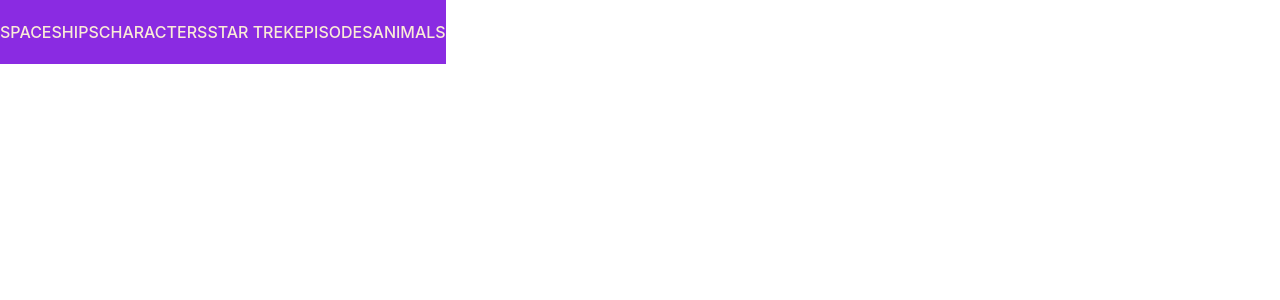
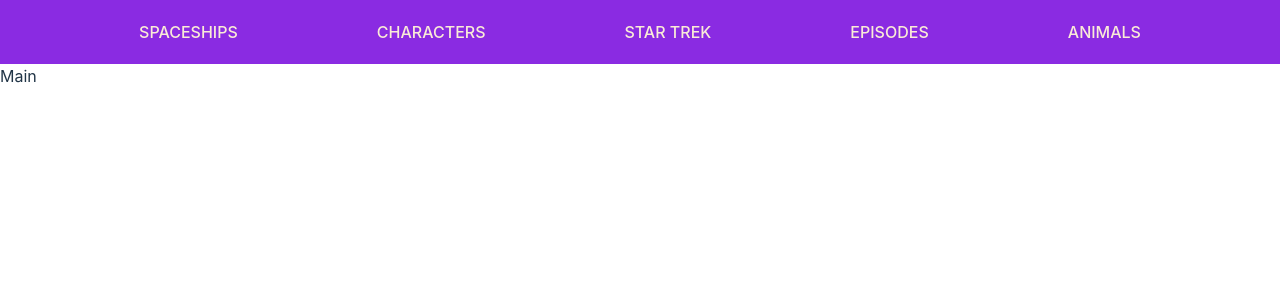
Before and after one commit to omin0uschaos/lab320.8, a React (Vite) app: page / in a window 1280 px wide. Shown: the top 300 px of the page. Built offline with nearby package versions, Linux system fonts and the light colour scheme.

Commit message:
set up axios

```diff
--- a/package.json
+++ b/package.json
@@ -10,6 +10,7 @@
     "preview": "vite preview"
   },
   "dependencies": {
+    "axios": "^1.6.7",
     "react": "^18.2.0",
     "react-dom": "^18.2.0",
     "react-router-dom": "^6.22.3"
--- a/src/App.css
+++ b/src/App.css
@@ -2,7 +2,7 @@
 }
 
 .nav{
-  width: 100%;
+  width: 100vw;
   display: flex;
   justify-content: space-evenly;
   background-color: blueviolet;
--- a/src/App.jsx
+++ b/src/App.jsx
@@ -2,6 +2,12 @@
 import NavBar from './components/NavBar'
 import './App.css'
 import { Route, Routes } from 'react-router-dom'
+import Main from './pages/Main'
+import Animals from './pages/Animals'
+import Characters from './pages/Characters'
+import Episodes from './pages/Episodes'
+import Spaceships from './pages/Spaceships'
+import NotFound from './pages/NotFound'
 
 function App() {
   const [count, setCount] = useState(0)
@@ -9,6 +15,14 @@
   return (
     <>
       <NavBar />
+      <Routes>
+        <Route path='/' element={<Main />} />
+        <Route path='/animals' element={<Animals />} />
+        <Route path='/characters' element={<Characters />} />
+        <Route path='/episodes' element={<Episodes />} />
+        <Route path='/spaceships' element={<Spaceships />} />
+        <Route path='*' element={<NotFound />} />
+      </Routes>
     </>
   )
 }
```
Also changed, not shown: 1 other file (tests, documents, lock files or other folders).
